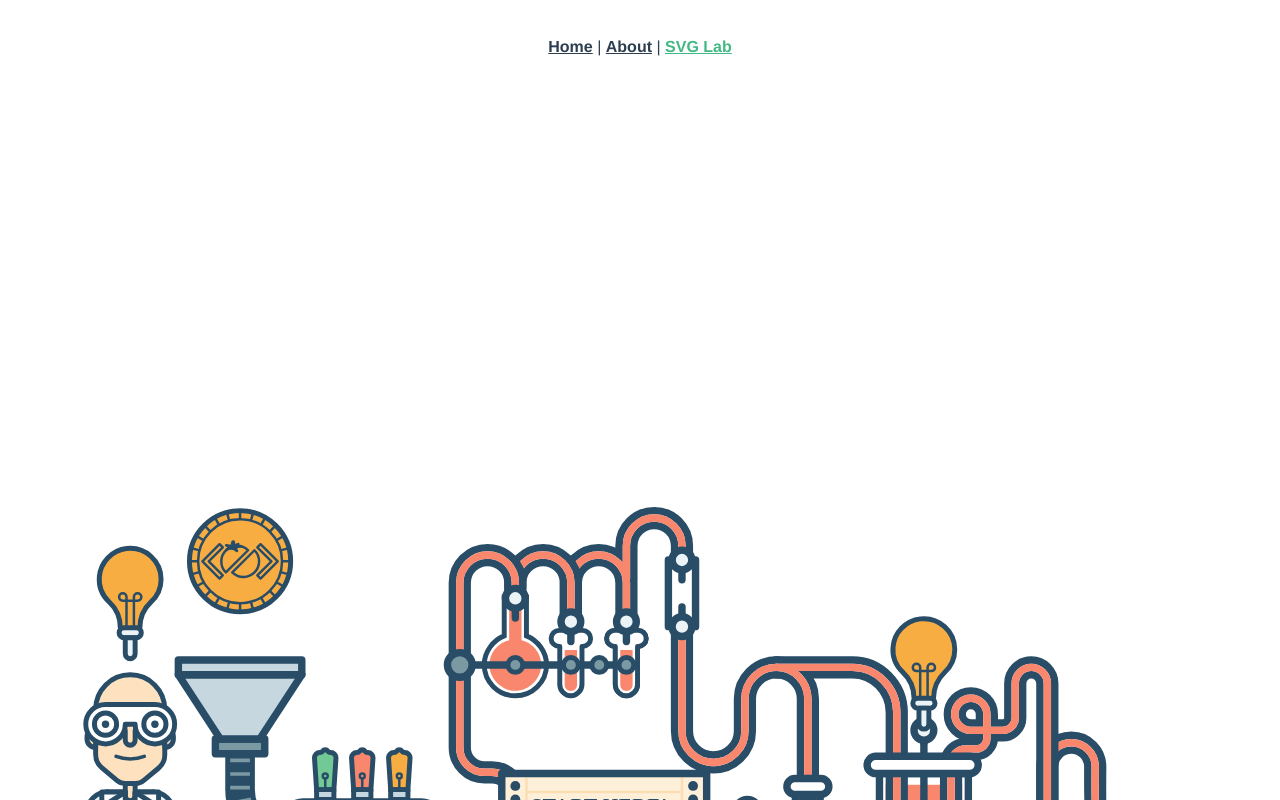
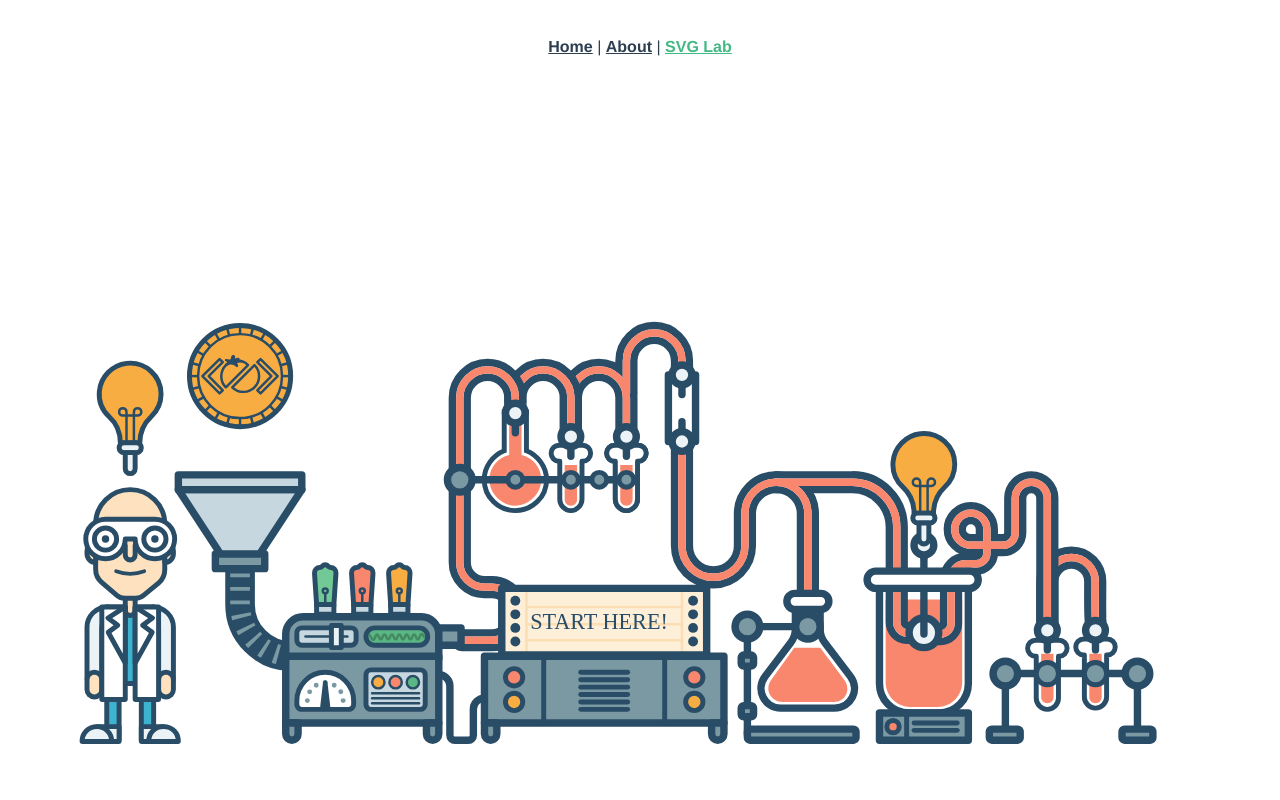
Before and after one commit to bencodezen/animation-lab, a Vue app: page /svg-lab in a window 1280 px wide. Shown: the top 800 px of the page. Built offline with nearby package versions, Linux system fonts and the light colour scheme.

Commit message:
fix: Shrink SVG for easier viewing

```diff
--- a/src/components/LabSVG.vue
+++ b/src/components/LabSVG.vue
@@ -10,7 +10,7 @@ export default {};
     xmlns:xlink="http://www.w3.org/1999/xlink"
     x="0px"
     y="0px"
-    viewBox="0 0 1024 768"
+    viewBox="0 150 1024 618"
     enable-background="new 0 0 1024 768"
     xml:space="preserve"
   >
```
